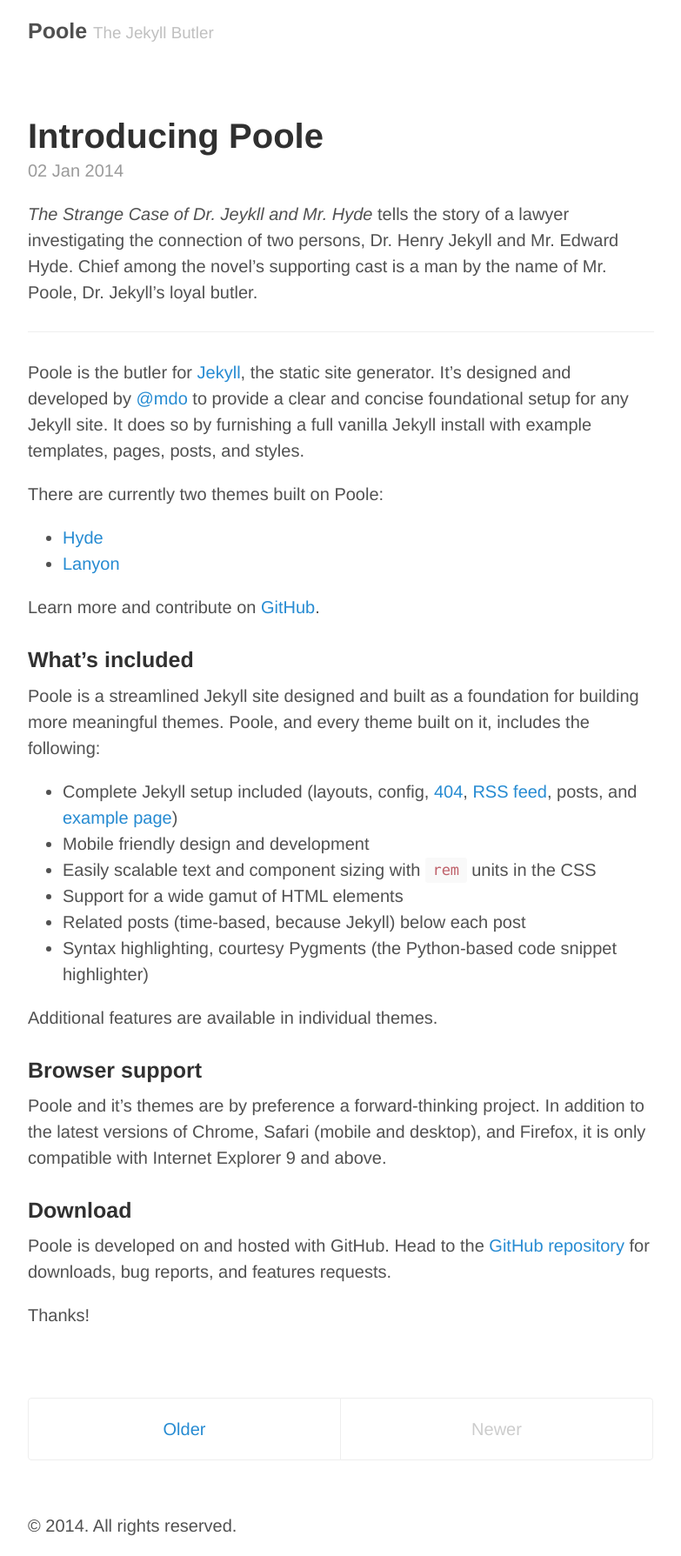
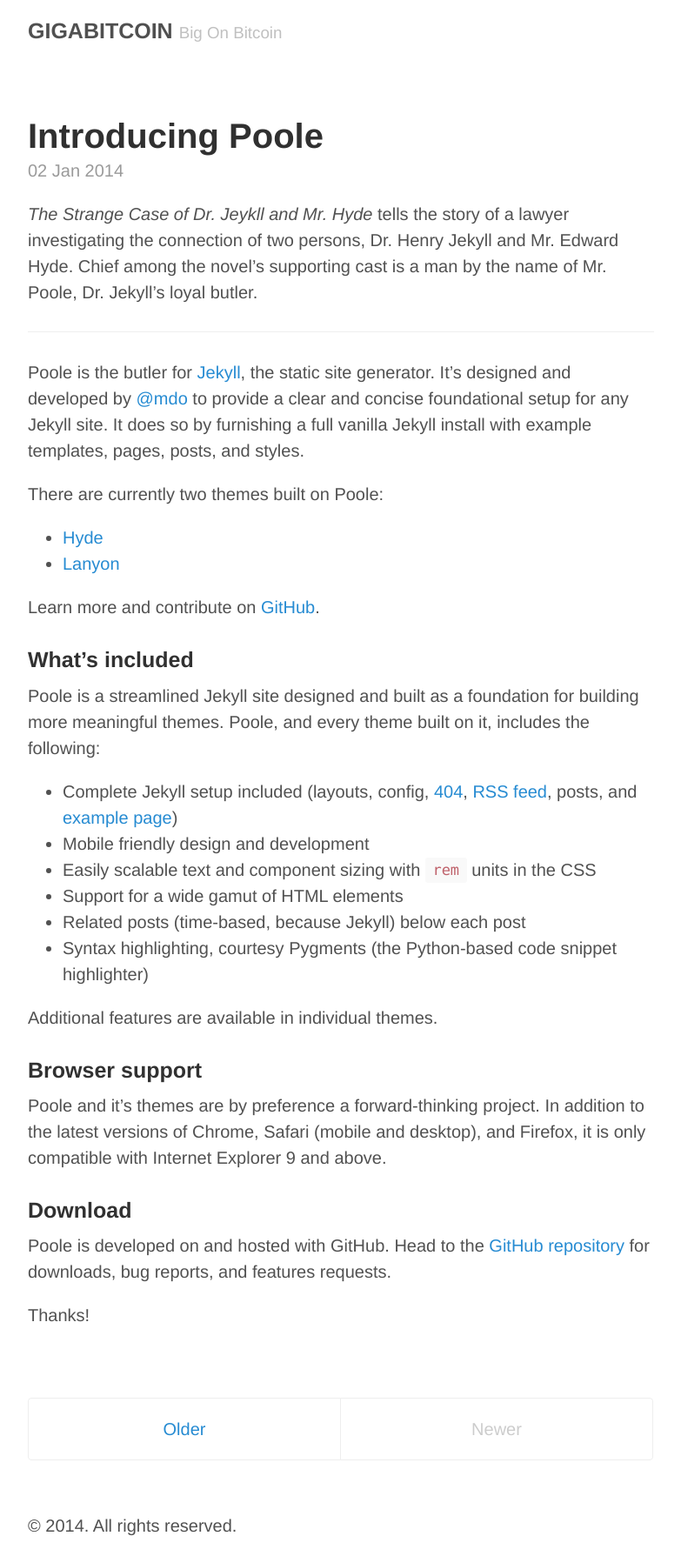
Before and after one commit to GigaBitcoin/gigabitcoin.github.io, a Jekyll site: the page built from index.html, in a window 1280 px wide. Shown: the whole page at 87% size, without its empty margins (248-1031 px from the left). Built offline with Jekyll 4.4.1, drawn with Linux system fonts in a browser that asks for light colours; Markdown is read by kramdown in place of the engine named in the settings; the list of posts is cut into pages by our own code.

Commit message:
Edited config

```diff
--- a/_config.yml
+++ b/_config.yml
@@ -6,17 +6,13 @@ pygments:         true
 permalink:        pretty
 
 # Setup
-title:            Poole
-tagline:          The Jekyll Butler
-url:              http://getpoole.com
+title:            GIGABITCOIN
+tagline:          Big On Bitcoin
+url:              http://gigabitcoin.co
 paginate:         1
 baseurl:          /
-author:
-  name:           Mark Otto
-  url:            https://twitter.com/mdo
-  email:          markdotto@gmail.com
 
 # Custom vars
 version:          1.0.0
 github:
-  repo:           https://github.com/poole/poole
+  repo:           https://github.com/gigabitcoin/gigabitcoin.githubpages.io
```
